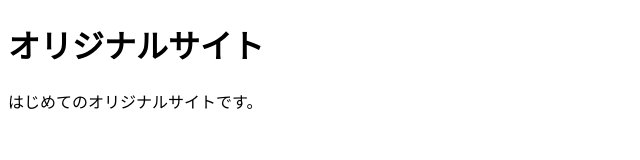
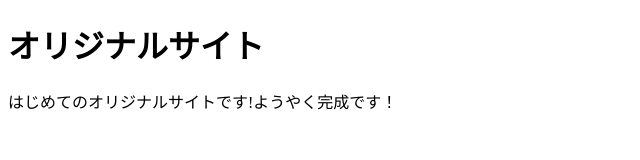
Before and after one commit to kattak555/mysite2, a plain HTML site: page index.html in a window 1280 px wide. Shown: the whole page, without its empty margins (0-640 px from the left). Drawn offline with Linux system fonts and the light colour scheme.

Commit message:
Add files via upload

```diff
--- a/index.html
+++ b/index.html
@@ -7,6 +7,6 @@
 </head>
 <body>
   <h1>オリジナルサイト</h1>
-  <p>はじめてのオリジナルサイトです。</p>
+  <p>はじめてのオリジナルサイトです!ようやく完成です！</p>
 </body>
 </html>
```
